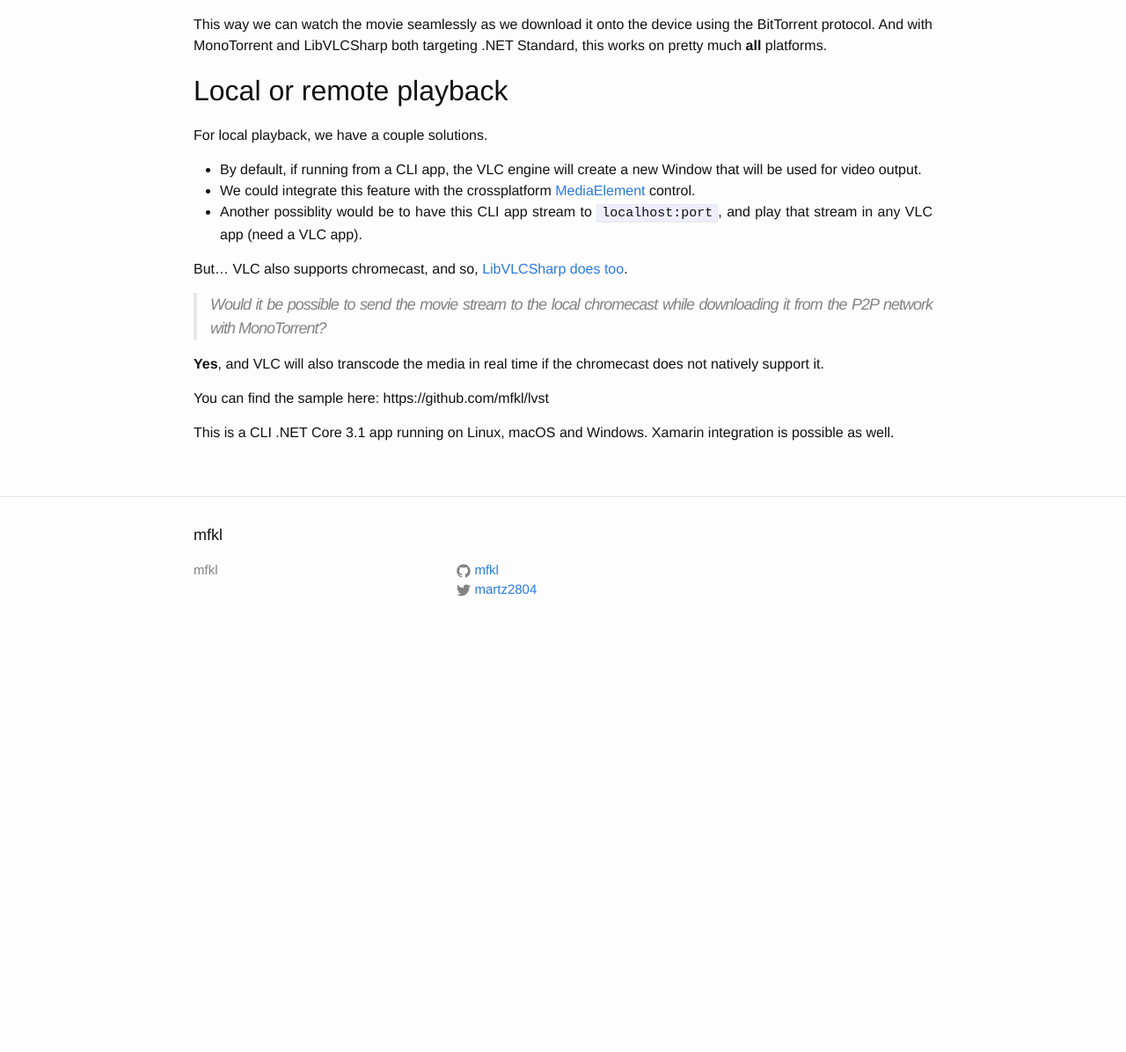
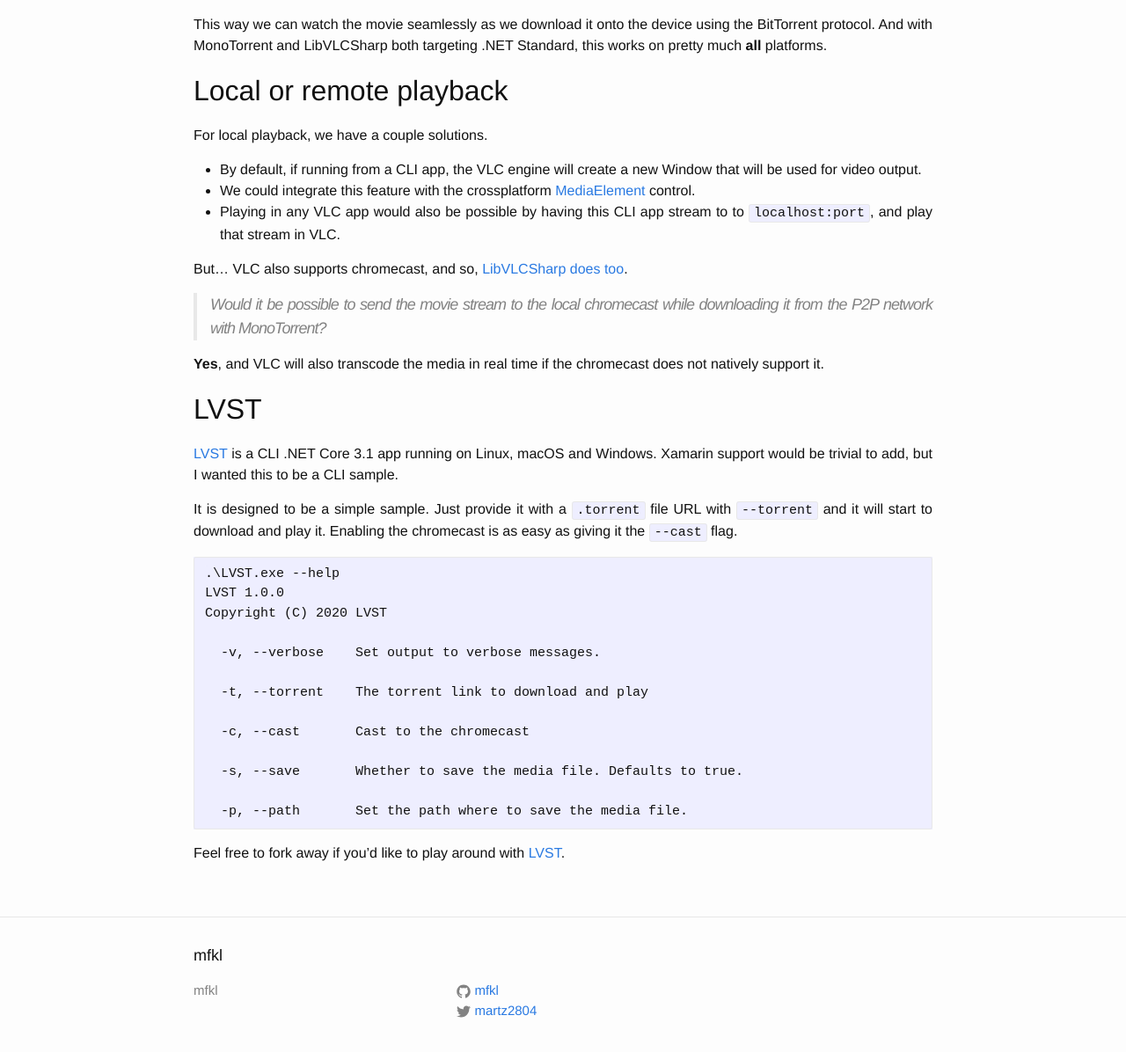
Before and after one commit to mfkl/mfkl.github.io, a Jekyll site: the page built from _posts/2020-03-19-Multimedia-streaming-and-torrents.markdown, in a window 1280 px wide and 1400 px high, scrolled down 2309 px. Shown: the part 180-1376 px from the top of the window at 88% size. Built offline with Jekyll 4.4.1, drawn with Linux system fonts in a browser that asks for light colours; before the commit the page ends 3231 px from its top, so only the background shows below that.

Commit message:
torrent: add some info about lvst

````diff
--- a/_posts/2020-03-19-Multimedia-streaming-and-torrents.markdown
+++ b/_posts/2020-03-19-Multimedia-streaming-and-torrents.markdown
@@ -77,7 +77,7 @@
 For local playback, we have a couple solutions.
 - By default, if running from a CLI app, the VLC engine will create a new Window that will be used for video output.
 - We could integrate this feature with the crossplatform [MediaElement](http://localhost:4000/libvlc/crossplatform/xamarin/forms/2019/08/13/MediaPlayerElement-Plug-and-play-LibVLCSharp-UI-video-control.html) control.
-- Another possiblity would be to have this CLI app stream to `localhost:port`, and play that stream in any VLC app (need a VLC app).
+- Playing in any VLC app would also be possible by having this CLI app stream to to `localhost:port`, and play that stream in VLC.
 
 But... VLC also supports chromecast, and so, [LibVLCSharp does too](https://mfkl.github.io/chromecast/2018/10/21/High-performance-cross-platform-streaming-with-libvlc-and-Chromecast-on-.NET.html).
 
@@ -85,6 +85,26 @@
 
 **Yes**, and VLC will also transcode the media in real time if the chromecast does not natively support it.
 
-You can find the sample here: https://github.com/mfkl/lvst
+## LVST
 
-This is a CLI .NET Core 3.1 app running on Linux, macOS and Windows. Xamarin integration is possible as well.
+[LVST](https://github.com/mfkl/lvst) is a CLI .NET Core 3.1 app running on Linux, macOS and Windows. Xamarin support would be trivial to add, but I wanted this to be a CLI sample.
+
+It is designed to be a simple sample. Just provide it with a `.torrent` file URL with `--torrent` and it will start to download and play it. Enabling the chromecast is as easy as giving it the `--cast` flag.
+
+```
+.\LVST.exe --help
+LVST 1.0.0
+Copyright (C) 2020 LVST
+
+  -v, --verbose    Set output to verbose messages.
+
+  -t, --torrent    The torrent link to download and play
+
+  -c, --cast       Cast to the chromecast
+
+  -s, --save       Whether to save the media file. Defaults to true.
+
+  -p, --path       Set the path where to save the media file.
+```
+
+Feel free to fork away if you'd like to play around with [LVST](https://github.com/mfkl/lvst).
````
Also changed, not shown: 1 other file.
